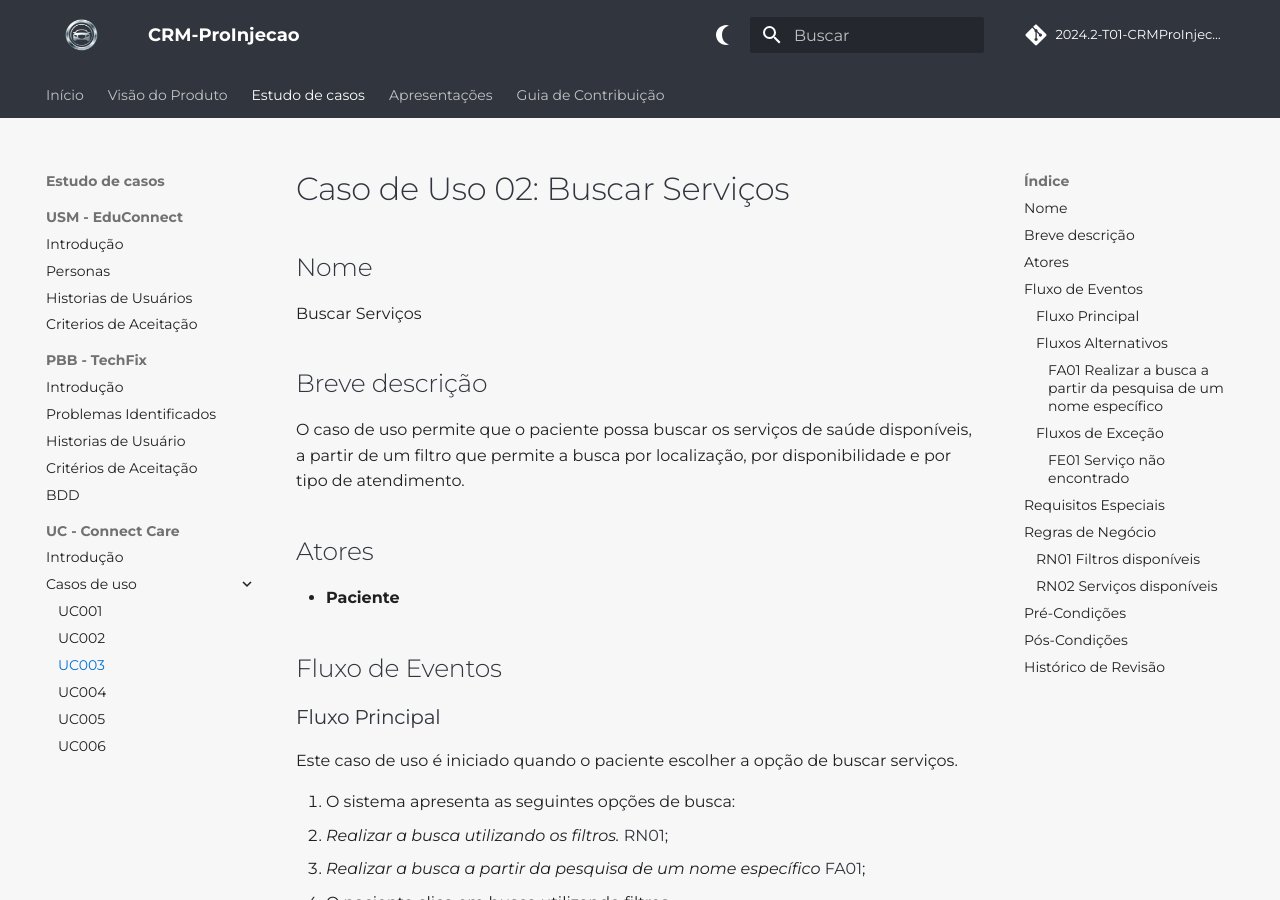
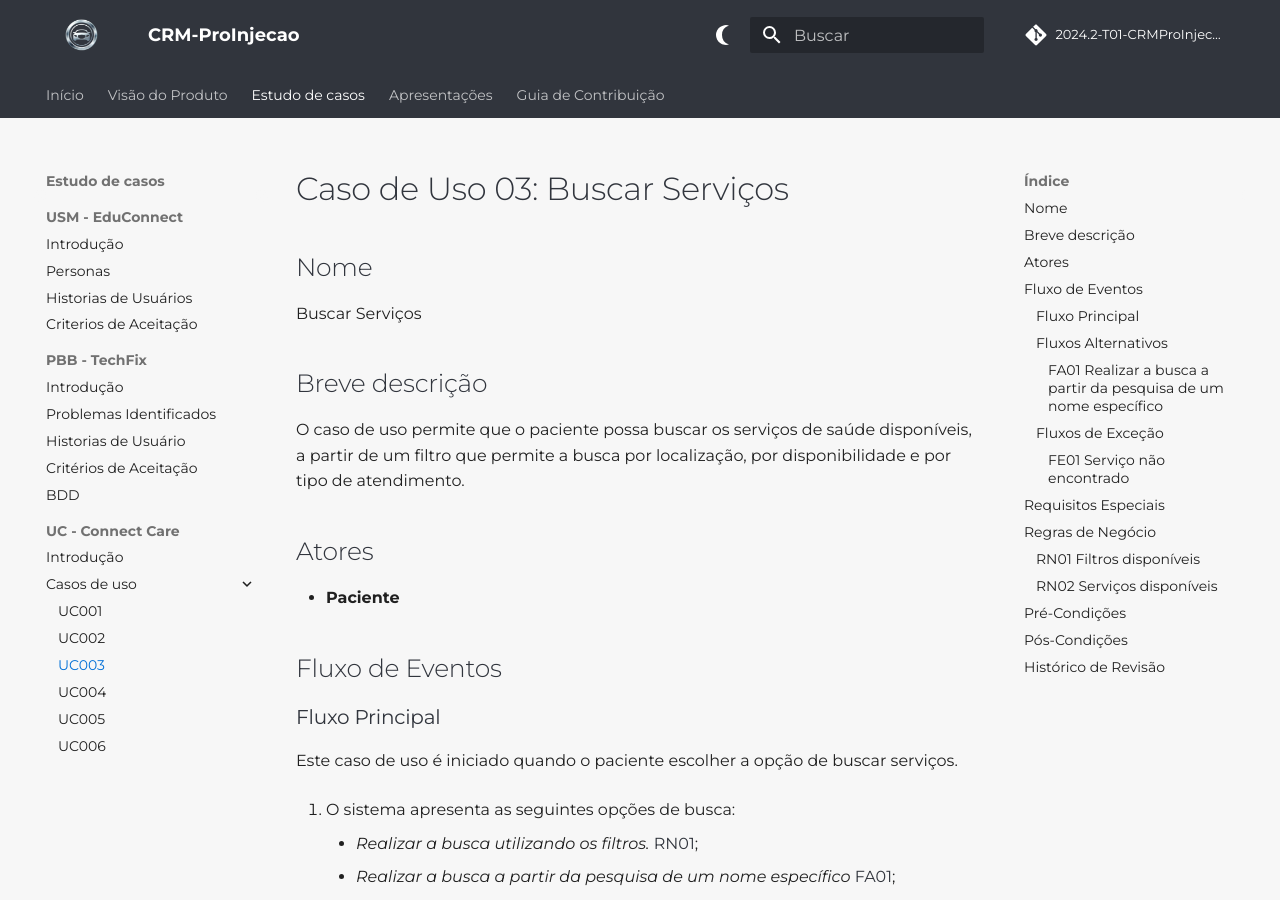
Before and after one commit to mdsreq-fga-unb/2024.2-T01-CRMProInjecao, an MkDocs documentation site: the page built from docs/estudo-de-caso-uc/caso-de-uso-03.md, in a window 1280 px wide and 900 px high. Built offline with MkDocs 1.6.1 and Material for MkDocs 9.7.7, drawn with Linux system fonts in a browser that asks for light colours; comment, search, counter and statistics services are not loaded; the version menu is left out.

Commit message:
docs: updating uc 3

```diff
--- a/docs/estudo-de-caso-uc/caso-de-uso-03.md
+++ b/docs/estudo-de-caso-uc/caso-de-uso-03.md
@@ -1,5 +1,5 @@
 
-# Caso de Uso 02: Buscar Serviços
+# Caso de Uso 03: Buscar Serviços
 
 ## Nome
 Buscar Serviços
@@ -16,8 +16,9 @@ O caso de uso permite que o paciente possa buscar os serviços de saúde dispon
 Este caso de uso é iniciado quando o paciente escolher a opção de buscar serviços.
 
 1. O sistema apresenta as seguintes opções de busca:
-- *Realizar a busca utilizando os filtros.* [RN01](#rn01-filtros-disponiveis);
-- *Realizar a busca a partir da pesquisa de um nome específico* [FA01](#fa01-realizar-a-busca-a-partir-da-pesquisa-de-um-nome-especifico);
+
+    - *Realizar a busca utilizando os filtros.* [RN01](#rn01-filtros-disponiveis);
+    - *Realizar a busca a partir da pesquisa de um nome específico* [FA01](#fa01-realizar-a-busca-a-partir-da-pesquisa-de-um-nome-especifico);
 
 2. O paciente clica em busca utilizando filtros.
 3. O sistema irá mostrar os filtros de localização, de disponibilidade e por tipo de atendimento.
```
